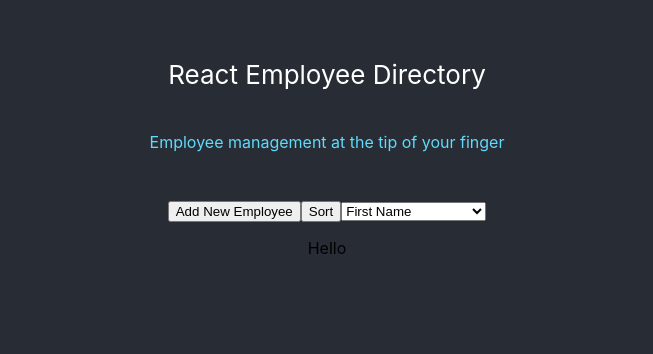
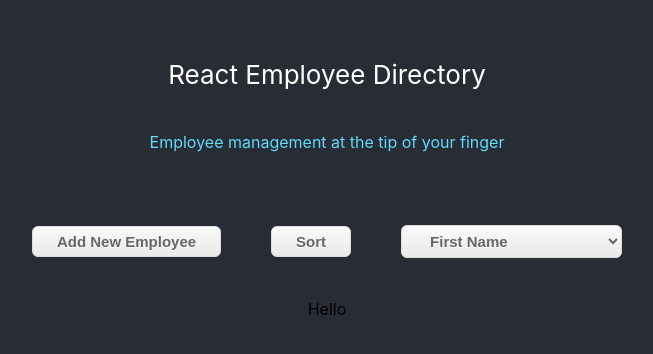
Before and after one commit to JonesElliott/employee-directory, a React (Create React App) app: page / in a window 1280 px wide. Shown: the top 354 px of the page, without its empty margins (313-966 px from the left). Built offline with nearby package versions, Linux system fonts and the light colour scheme.

Commit message:
Added styling to buttons

```diff
--- /dev/null
+++ b/src/components/buttons/buttons.css
@@ -0,0 +1,29 @@
+.ButtonsContainer {
+
+}
+
+.buttons {
+	box-shadow:inset 0px 1px 0px 0px #ffffff;
+	background:linear-gradient(to bottom, #f9f9f9 5%, #e9e9e9 100%);
+	background-color:#f9f9f9;
+	border-radius:6px;
+	border:1px solid #dcdcdc;
+	display:inline-block;
+	cursor:pointer;
+	color:#666666;
+	font-family:Arial;
+	font-size:15px;
+	font-weight:bold;
+	padding:6px 24px;
+	text-decoration:none;
+    text-shadow:0px 1px 0px #ffffff;
+    margin: 25px;
+}
+.buttons:hover {
+	background:linear-gradient(to bottom, #e9e9e9 5%, #f9f9f9 100%);
+	background-color:#e9e9e9;
+}
+.buttons:active {
+	position:relative;
+	top:1px;
+}
--- a/src/components/buttons/buttons.js
+++ b/src/components/buttons/buttons.js
@@ -1,11 +1,12 @@
 import React from 'react';
+import './buttons.css';
 
 function Buttons() {
     return (
-        <div>
-            <button>Add New Employee</button>
-            <button>Sort</button>
-            <select>
+        <div className="ButtonsContainer">
+            <button className="buttons buttonItem">Add New Employee</button>
+            <button className="buttons buttonItem">Sort</button>
+            <select className="buttons selector buttonItem">
                 <option>First Name</option>
                 <option>Last Name</option>
                 <option>Position</option>
```
